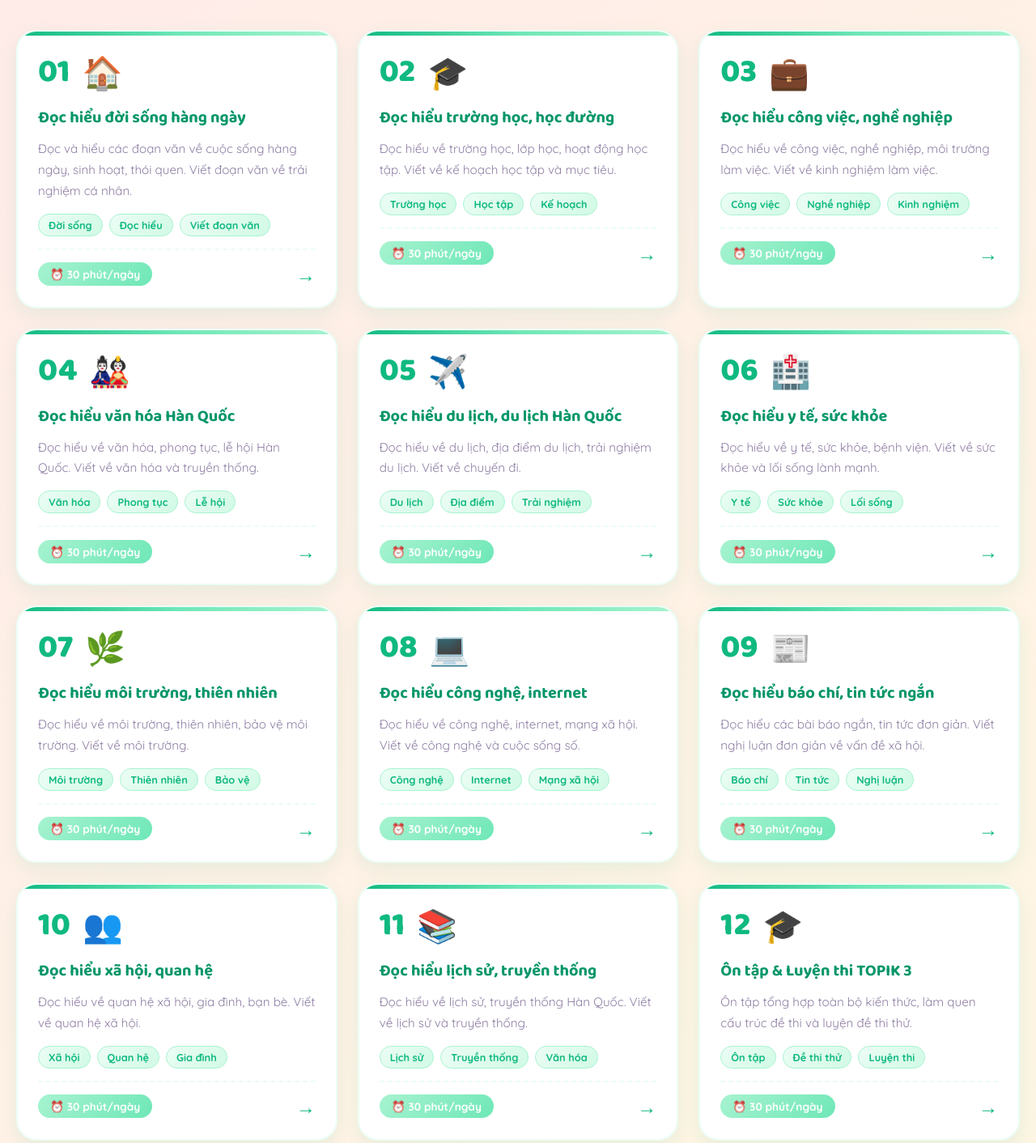
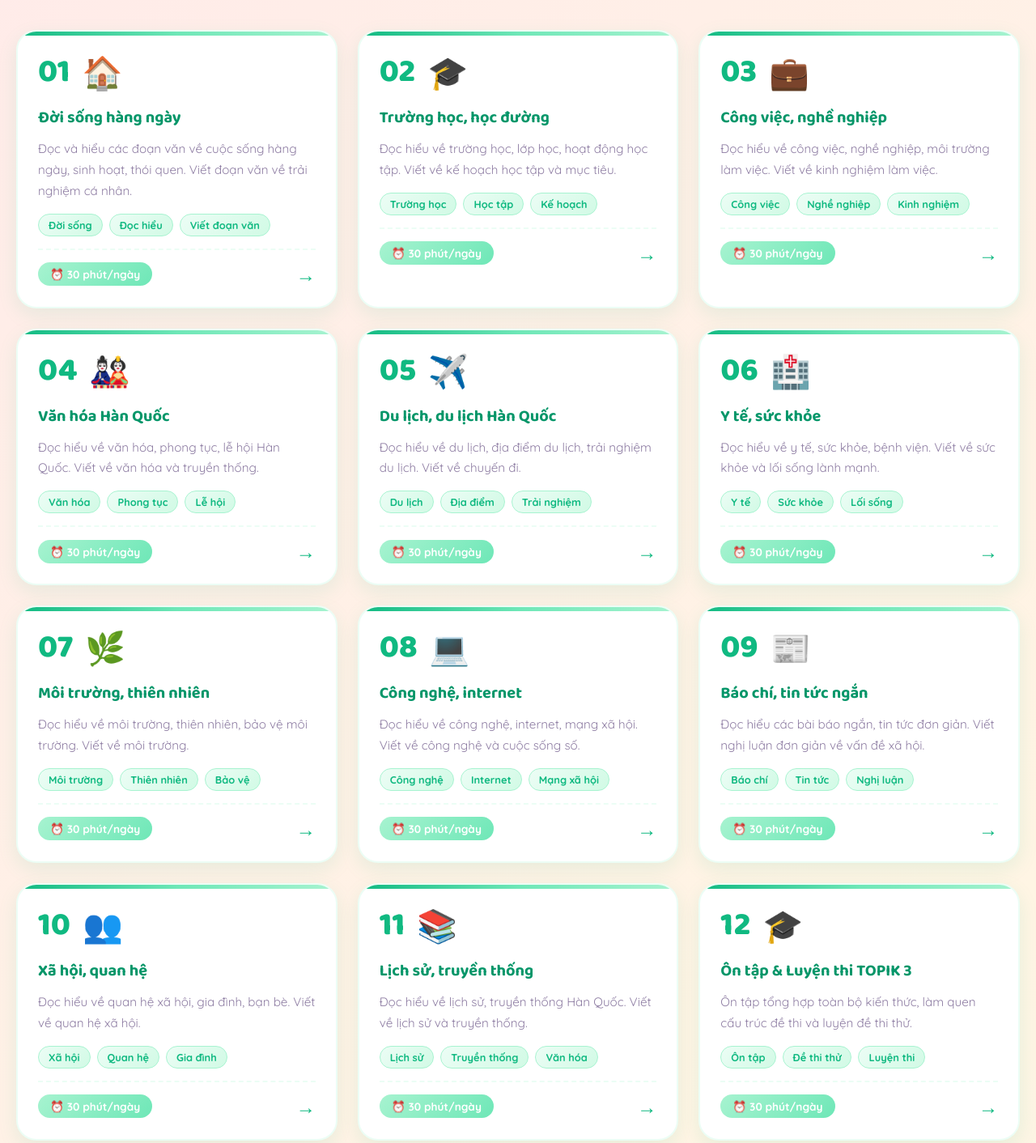
Before and after one commit to SanS-91/korean-topik1-4, a plain HTML site: page topik3.html in a window 1280 px wide. Shown: the part 1585-2997 px from the top of the page at 81% size. Drawn offline with Linux system fonts and the light colour scheme.

Commit message:
Update topik3.html

```diff
--- a/topik3.html
+++ b/topik3.html
@@ -191,7 +191,7 @@ Bước vào cấp độ <strong>trung cấp</strong>, bạn sẽ nâng cao kỹ
 <div class="week-number">01</div>
 <div class="week-icon">🏠</div>
 </div>
-<h3 class="week-title">Đọc hiểu đời sống hàng ngày</h3>
+<h3 class="week-title">Đời sống hàng ngày</h3>
 <p class="week-desc">Đọc và hiểu các đoạn văn về cuộc sống hàng ngày, sinh hoạt, thói quen. Viết đoạn văn về trải nghiệm cá nhân.</p>
 <div class="week-tags">
 <span class="week-tag">Đời sống</span>
@@ -210,7 +210,7 @@ Bước vào cấp độ <strong>trung cấp</strong>, bạn sẽ nâng cao kỹ
 <div class="week-number">02</div>
 <div class="week-icon">🎓</div>
 </div>
-<h3 class="week-title">Đọc hiểu trường học, học đường</h3>
+<h3 class="week-title">Trường học, học đường</h3>
 <p class="week-desc">Đọc hiểu về trường học, lớp học, hoạt động học tập. Viết về kế hoạch học tập và mục tiêu.</p>
 <div class="week-tags">
 <span class="week-tag">Trường học</span>
@@ -229,7 +229,7 @@ Bước vào cấp độ <strong>trung cấp</strong>, bạn sẽ nâng cao kỹ
 <div class="week-number">03</div>
 <div class="week-icon">💼</div>
 </div>
-<h3 class="week-title">Đọc hiểu công việc, nghề nghiệp</h3>
+<h3 class="week-title">Công việc, nghề nghiệp</h3>
 <p class="week-desc">Đọc hiểu về công việc, nghề nghiệp, môi trường làm việc. Viết về kinh nghiệm làm việc.</p>
 <div class="week-tags">
 <span class="week-tag">Công việc</span>
@@ -248,7 +248,7 @@ Bước vào cấp độ <strong>trung cấp</strong>, bạn sẽ nâng cao kỹ
 <div class="week-number">04</div>
 <div class="week-icon">🎎</div>
 </div>
-<h3 class="week-title">Đọc hiểu văn hóa Hàn Quốc</h3>
+<h3 class="week-title">Văn hóa Hàn Quốc</h3>
 <p class="week-desc">Đọc hiểu về văn hóa, phong tục, lễ hội Hàn Quốc. Viết về văn hóa và truyền thống.</p>
 <div class="week-tags">
 <span class="week-tag">Văn hóa</span>
@@ -267,7 +267,7 @@ Bước vào cấp độ <strong>trung cấp</strong>, bạn sẽ nâng cao kỹ
 <div class="week-number">05</div>
 <div class="week-icon">✈️</div>
 </div>
-<h3 class="week-title">Đọc hiểu du lịch, du lịch Hàn Quốc</h3>
+<h3 class="week-title">Du lịch, du lịch Hàn Quốc</h3>
 <p class="week-desc">Đọc hiểu về du lịch, địa điểm du lịch, trải nghiệm du lịch. Viết về chuyến đi.</p>
 <div class="week-tags">
 <span class="week-tag">Du lịch</span>
@@ -286,7 +286,7 @@ Bước vào cấp độ <strong>trung cấp</strong>, bạn sẽ nâng cao kỹ
 <div class="week-number">06</div>
 <div class="week-icon">🏥</div>
 </div>
-<h3 class="week-title">Đọc hiểu y tế, sức khỏe</h3>
+<h3 class="week-title">Y tế, sức khỏe</h3>
 <p class="week-desc">Đọc hiểu về y tế, sức khỏe, bệnh viện. Viết về sức khỏe và lối sống lành mạnh.</p>
 <div class="week-tags">
 <span class="week-tag">Y tế</span>
@@ -305,7 +305,7 @@ Bước vào cấp độ <strong>trung cấp</strong>, bạn sẽ nâng cao kỹ
 <div class="week-number">07</div>
 <div class="week-icon">🌿</div>
 </div>
-<h3 class="week-title">Đọc hiểu môi trường, thiên nhiên</h3>
+<h3 class="week-title">Môi trường, thiên nhiên</h3>
 <p class="week-desc">Đọc hiểu về môi trường, thiên nhiên, bảo vệ môi trường. Viết về môi trường.</p>
 <div class="week-tags">
 <span class="week-tag">Môi trường</span>
@@ -324,7 +324,7 @@ Bước vào cấp độ <strong>trung cấp</strong>, bạn sẽ nâng cao kỹ
 <div class="week-number">08</div>
 <div class="week-icon">💻</div>
 </div>
-<h3 class="week-title">Đọc hiểu công nghệ, internet</h3>
+<h3 class="week-title">Công nghệ, internet</h3>
 <p class="week-desc">Đọc hiểu về công nghệ, internet, mạng xã hội. Viết về công nghệ và cuộc sống số.</p>
 <div class="week-tags">
 <span class="week-tag">Công nghệ</span>
@@ -343,7 +343,7 @@ Bước vào cấp độ <strong>trung cấp</strong>, bạn sẽ nâng cao kỹ
 <div class="week-number">09</div>
 <div class="week-icon">📰</div>
 </div>
-<h3 class="week-title">Đọc hiểu báo chí, tin tức ngắn</h3>
+<h3 class="week-title">Báo chí, tin tức ngắn</h3>
 <p class="week-desc">Đọc hiểu các bài báo ngắn, tin tức đơn giản. Viết nghị luận đơn giản về vấn đề xã hội.</p>
 <div class="week-tags">
 <span class="week-tag">Báo chí</span>
@@ -362,7 +362,7 @@ Bước vào cấp độ <strong>trung cấp</strong>, bạn sẽ nâng cao kỹ
 <div class="week-number">10</div>
 <div class="week-icon">👥</div>
 </div>
-<h3 class="week-title">Đọc hiểu xã hội, quan hệ</h3>
+<h3 class="week-title">Xã hội, quan hệ</h3>
 <p class="week-desc">Đọc hiểu về quan hệ xã hội, gia đình, bạn bè. Viết về quan hệ xã hội.</p>
 <div class="week-tags">
 <span class="week-tag">Xã hội</span>
@@ -381,7 +381,7 @@ Bước vào cấp độ <strong>trung cấp</strong>, bạn sẽ nâng cao kỹ
 <div class="week-number">11</div>
 <div class="week-icon">📚</div>
 </div>
-<h3 class="week-title">Đọc hiểu lịch sử, truyền thống</h3>
+<h3 class="week-title">Lịch sử, truyền thống</h3>
 <p class="week-desc">Đọc hiểu về lịch sử, truyền thống Hàn Quốc. Viết về lịch sử và truyền thống.</p>
 <div class="week-tags">
 <span class="week-tag">Lịch sử</span>
```
